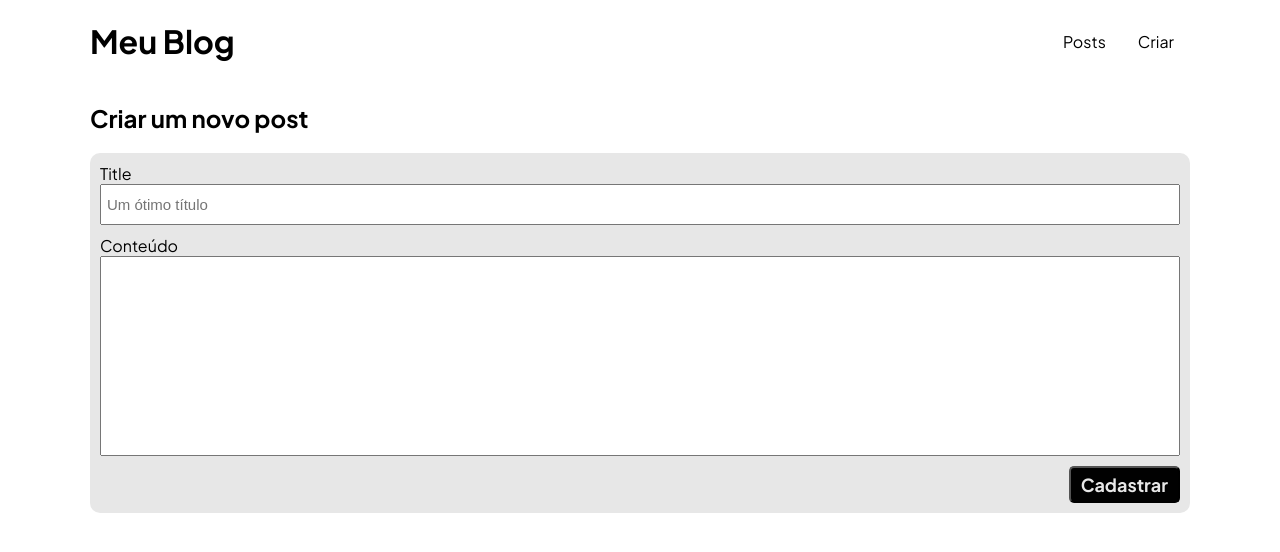
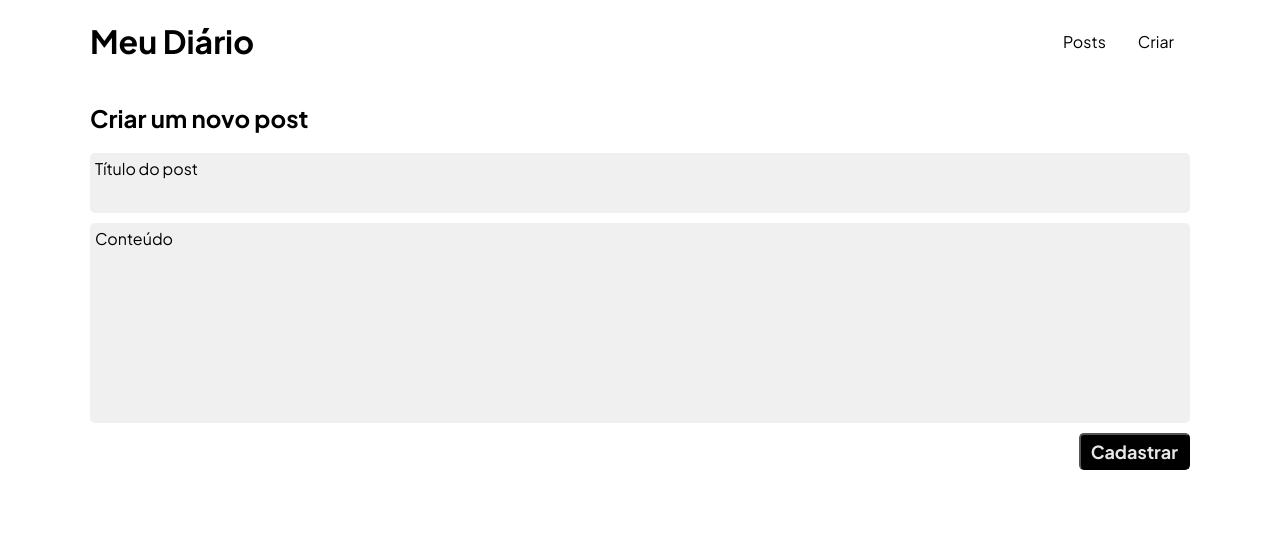
Before and after one commit to antonvinicius/personal-blog, a Next.js app: page /posts/create in a window 1280 px wide. Shown: the top 552 px of the page. Built offline with nearby package versions, Linux system fonts and the light colour scheme.

Commit message:
Adjusts on interface

```diff
--- a/src/components/Layout.js
+++ b/src/components/Layout.js
@@ -6,7 +6,7 @@ export function Layout({ children }) {
     <>
       <div className={styles.outMenu}>
         <div className={styles.menu}>
-          <h1 className={styles.menuTitle}>Meu Blog</h1>
+          <h1 className={styles.menuTitle}>Meu Diário</h1>
           <nav>
             <Link href="/posts">
               <a className={styles.navLink}>Posts</a>
--- a/src/pages/_document.js
+++ b/src/pages/_document.js
@@ -5,8 +5,6 @@ class MyDocument extends Document {
     return (
       <Html>
         <Head>
-          <link rel="preconnect" href="https://fonts.googleapis.com" />
-          <link rel="preconnect" href="https://fonts.gstatic.com" crossOrigin />
           <link href="https://fonts.googleapis.com/css2?family=Plus+Jakarta+Sans:wght@300;400;700&display=swap" rel="stylesheet" />
         </Head>
         <body>
--- a/src/pages/posts/create.js
+++ b/src/pages/posts/create.js
@@ -11,6 +11,11 @@ export default function Create({ setPosts, posts }) {
   const [content, setContent] = useState("")
 
   function handleSubmit() {
+    if (!title || !content) {
+      alert("Por favor, digite os valores")
+      return
+    }
+
     const newPosts = [...posts]
     newPosts.push({ title, content, id: uuid() })
     setPosts(newPosts)
@@ -22,8 +27,8 @@ export default function Create({ setPosts, posts }) {
       <h2>Criar um novo post</h2>
       <div className={styles.form}>
         <div className={styles.inputGroup}>
-          <label className={styles.label} htmlFor="title">Title</label>
-          <input className={styles.input} type="text" id="title" placeholder="Um ótimo título" value={title} onChange={(e) => setTitle(e.target.value)} />
+          <label className={styles.label} htmlFor="title">Título do post</label>
+          <input className={styles.input} type="text" id="title" value={title} onChange={(e) => setTitle(e.target.value)} />
         </div>
 
         <div className={styles.inputGroup}>
--- a/src/styles/Posts.Create.module.css
+++ b/src/styles/Posts.Create.module.css
@@ -5,9 +5,12 @@
 
 .form {
   width: 100%;
-  background-color: #e7e7e7;
-  border-radius: 10px;
-  padding: 10px;
+}
+
+.label {
+  top: 5px;
+  left: 5px;
+  position: absolute;
 }
 
 .inputGroup {
@@ -15,21 +18,41 @@
   flex-direction: column;
   margin-bottom: 10px;
   width: 100%;
+  position: relative;
 }
 
 .input {
-  padding: 10px 5px;
+  padding-top: 20px;
+  height: 60px;
+  padding-left: 5px;
   font-size: 15px;
+  border: none;
+  background-color: #f0f0f0;
+  border-radius: 5px;
+}
+.input:focus {
+  outline: #a386f3 solid 2px;
 }
 
 .content {
+  background-color: #f0f0f0;
+  border: none;
   resize: none;
   height: 200px;
+  padding-top: 30px;
+  padding-left: 5px;
+  font-family: 'Plus Jakarta Sans', sans-serif;
+  font-style: normal;
+  border-radius: 5px;
+}
+
+.content:focus {
+  outline: #a386f3 solid 2px;
 }
 
 .buttonContainer {
   display: flex;
-  justify-content: end;
+  justify-content: flex-end;
 }
 
 .formButton {
@@ -41,6 +64,11 @@
   font-weight: bold;
   border-radius: 5px;
   cursor: pointer;
+  transition: filter 1s;
+}
+
+.formButton:hover {
+  filter: brightness(0.8);
 }
 
 @keyframes item-render {
--- a/src/styles/Posts.Edit.module.css
+++ b/src/styles/Posts.Edit.module.css
@@ -5,9 +5,12 @@
 
 .form {
   width: 100%;
-  background-color: #e7e7e7;
-  border-radius: 10px;
-  padding: 10px;
+}
+
+.label {
+  top: 5px;
+  left: 5px;
+  position: absolute;
 }
 
 .inputGroup {
@@ -15,21 +18,41 @@
   flex-direction: column;
   margin-bottom: 10px;
   width: 100%;
+  position: relative;
 }
 
 .input {
-  padding: 10px 5px;
+  padding-top: 20px;
+  height: 60px;
+  padding-left: 5px;
   font-size: 15px;
+  border: none;
+  background-color: #f0f0f0;
+}
+.input:focus {
+  outline: #a386f3 solid 2px;
+  border-radius: 5px;
 }
 
 .content {
+  background-color: #f0f0f0;
+  border: none;
   resize: none;
   height: 200px;
+  padding-top: 30px;
+  padding-left: 5px;
+  font-family: 'Plus Jakarta Sans', sans-serif;
+  font-style: normal;
+}
+
+.content:focus {
+  outline: #a386f3 solid 2px;
+  border-radius: 5px;
 }
 
 .buttonContainer {
   display: flex;
-  justify-content: end;
+  justify-content: flex-end;
 }
 
 .formButton {
@@ -41,19 +64,25 @@
   font-weight: bold;
   border-radius: 5px;
   cursor: pointer;
+  transition: filter 1s;
 }
 
 .deleteButton {
   border: none;
+  margin-right: 10px;
   padding: 5px 10px;
   font-size: 18px;
-  background-color: #ff3232;
+  background-color: #e62f2f;
   color: #e7e7e7;
   font-family: 'Plus Jakarta Sans', sans-serif;
   font-weight: bold;
   border-radius: 5px;
-  margin-right: 10px;
   cursor: pointer;
+  transition: filter 1s;
+}
+
+.deleteButton:hover, .formButton:hover {
+  filter: brightness(0.8);
 }
 
 @keyframes item-render {
```
Also changed, not shown: src/pages/posts/index.js (+21 -0 lines), src/styles/Posts.module.css (+27 -0 lines), public/undraw_handcrafts_bookmark.svg (added).
